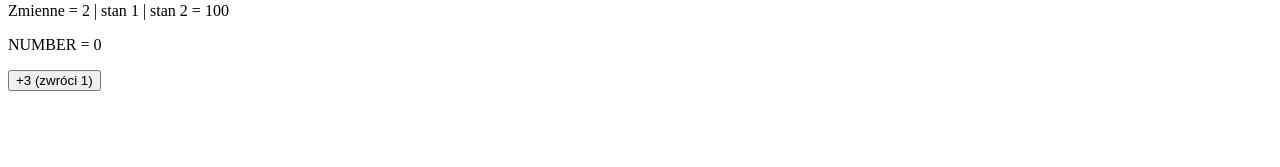
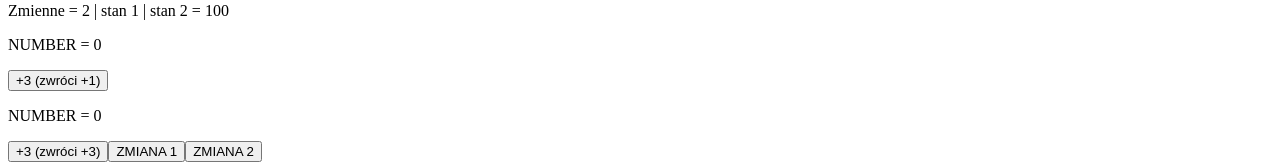
Before and after one commit to MaciejRog/CHEATSHEET_REACT, a React (Vite) app: page / in a window 1280 px wide. Shown: the part 771-938 px from the top of the page. Before the commit the page ends 870 px from the top, so only its background shows below. Built offline with nearby package versions, Linux system fonts and the light colour scheme.

Commit message:
add batching state update info

```diff
--- a/src/TEMATY/2_Interaktywność/Interakcje.jsx
+++ b/src/TEMATY/2_Interaktywność/Interakcje.jsx
@@ -5,6 +5,7 @@ function Interakcje() {
     <div>
       <InterakcjeEventy />
       <InterakcjeState />
+      <InterakcjeStateObjects />
     </div>
   );
 }
@@ -191,23 +192,78 @@ function InterakcjeStateSnapshot() {
           setNumber(number + 1); // ten się wywoła i number = 0, zwiększy to o 1 => 1
           setNumber(number + 1); // UWAGA dla tego number też jest 0 !!! w tym SNASHOT jest number = 0 !!!   wynik => 1
           setNumber(number + 1); // tutaj tak samo 0 + 1 => 1
-          // czyli każdy spowoduje przerenderowanie komponentu ustawiająć wartośc number na 1 !!!
+          // W efekcie będzie 1 re-render ustawiający wartość na 1 (dlaczego 1? Opisane poniżej)
           // UWAGA to samo dla ASYNCHRONICZNOŚCI wartośc stanu jest brana ze SNASHOTA -> więc w setTimeout też by było 0 przekazane
         }}
       >
-        +3 (zwróci 1)
+        +3 (zwróci +1)
+      </button>
+      <InterakcjeStateSeriesOfUpdates />
+    </>
+  );
+}
+
+// #################################
+// #### 3) aktualizacja stanu poprzez funkcję (BATCHING + STATE UPDATER FUNCTIONS)
+// VVVVVVVVVVVVVVVVVVVVVVVVVVVVVVVVV
+
+function InterakcjeStateSeriesOfUpdates() {
+  // uzupełnienie do powyższej lekcji
+  // PARTIA AKTUALIZACJA (Batch of updates)
+  const [number, setNumber] = useState(0);
+  return (
+    <>
+      <p>NUMBER = {number}</p>
+      <button
+        onClick={() => {
+          // UWAGA !!! react CZEKA aż CAŁY kod z event-handlera się wykona zanim przeprowadzi UPDATE STANU
+          // to czekanie na wykonanie Całego kodu z event-handlera => BATCHING (PARTIOWANIA)[przyśpiesza reacta]
+          // każde event (nawet ten sam np: 'click') jest obsługiwany osobno
+          setNumber((prevNumber) => prevNumber + 1); // prev = 0, wynik = 1     // dodano do kolejki wywołań funkcji przed rerenderem
+          setNumber((prevNumber) => prevNumber + 1); // prev = 1, wynik = 2     // dodano do kolejki wywołań funkcji przed rerenderem
+          setNumber((prevNumber) => prevNumber + 1); // prev = 2, wynik = 3     // dodano do kolejki wywołań funkcji przed rerenderem
+          // DO SETTERÓW STANU można przekazać FUNKCJĘ (funkcja UPDATER) !!! [MUSI BYĆ PURE i ZWRACAĆ WARTOŚĆ]
+          // UWAGA!!! KONWENCJA nazwa argumentu dla FUNKCJI UPDATER
+          // 1) 1 litera nazwy stanu np: [stan = number (n => ...)],  [stan = age (a => ...)]
+          // 2) powtórzenie nazwy stanu np: [stan = number (number => ...)],  [stan = age (age => ...)]
+          // 3) prefeix 'prev' + nazwa stanu np: [stan = number (prevNumber => ...)],  [stan = age (prevAge => ...)]
+          // -) czasem używam po prostu 'prev' (nazwa settera mówi mi czego dotyczy)
+          // funkcja ta musi zwracać nową wartość stanu, BAZUJĄĆ na POPRZEDNIEJ WARTOŚCI w KOLEJCE !!!
+          // operujemy na faktycznej wartości STANU, a nie wartości stanu uzyskanej dla komponentu w ramach SNAPSHOTA
+        }}
+      >
+        +3 (zwróci +3)
+      </button>
+      <button
+        onClick={() => {
+          setNumber(number + 5); // dodane do kolejki | number = 0 => 0 + 5 = 5
+          setNumber((prevNumber) => prevNumber + 1); // dodane do kolejki | prev = 5 => 5 + 1 = 6
+          // wynik to 6
+        }}
+      >
+        ZMIANA 1
+      </button>
+      <button
+        onClick={() => {
+          setNumber((prevNumber) => prevNumber + 1); // dodane do kolejki | prev = 0 => 0 + 1 = 1
+          setNumber(number + 5); // dodane do kolejki | number = 0 => 0 + 5 = 5
+          // wynik to 5 (bo 'number + 5' nie operuje na wartości stanu, a wartości z snashota + ZASTEPUJE wartość stanu,
+          // a nie wylicza ją na bazie poprzedniej wartości)
+        }}
+      >
+        ZMIANA 2
       </button>
     </>
   );
 }
 
 // #################################
-// #### 3)
+// #### 4) Aktualizacja OBIEKTÓW STANU (STATE OBJECT UPDATE)
 // VVVVVVVVVVVVVVVVVVVVVVVVVVVVVVVVV
 
-// #################################
-// #### 4)
-// VVVVVVVVVVVVVVVVVVVVVVVVVVVVVVVVV
+function InterakcjeStateObjects() {
+  return <></>;
+}
 
 // #################################
 // #### 5)
```
